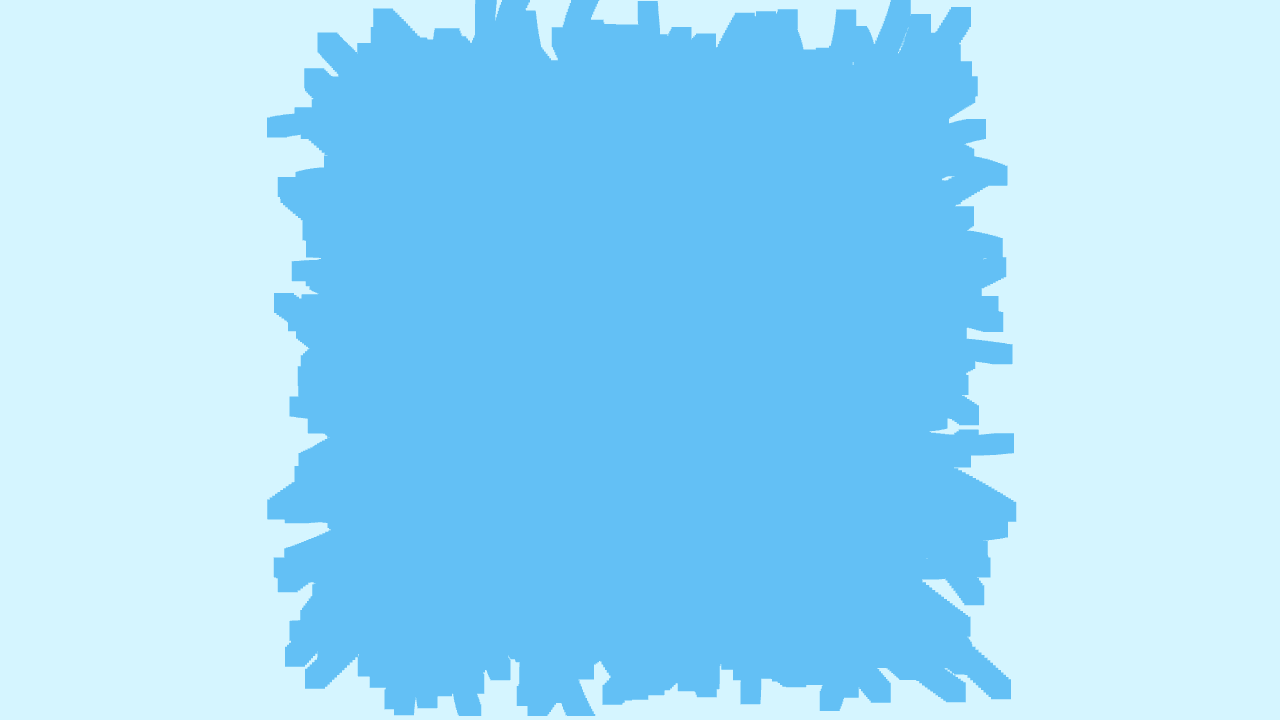
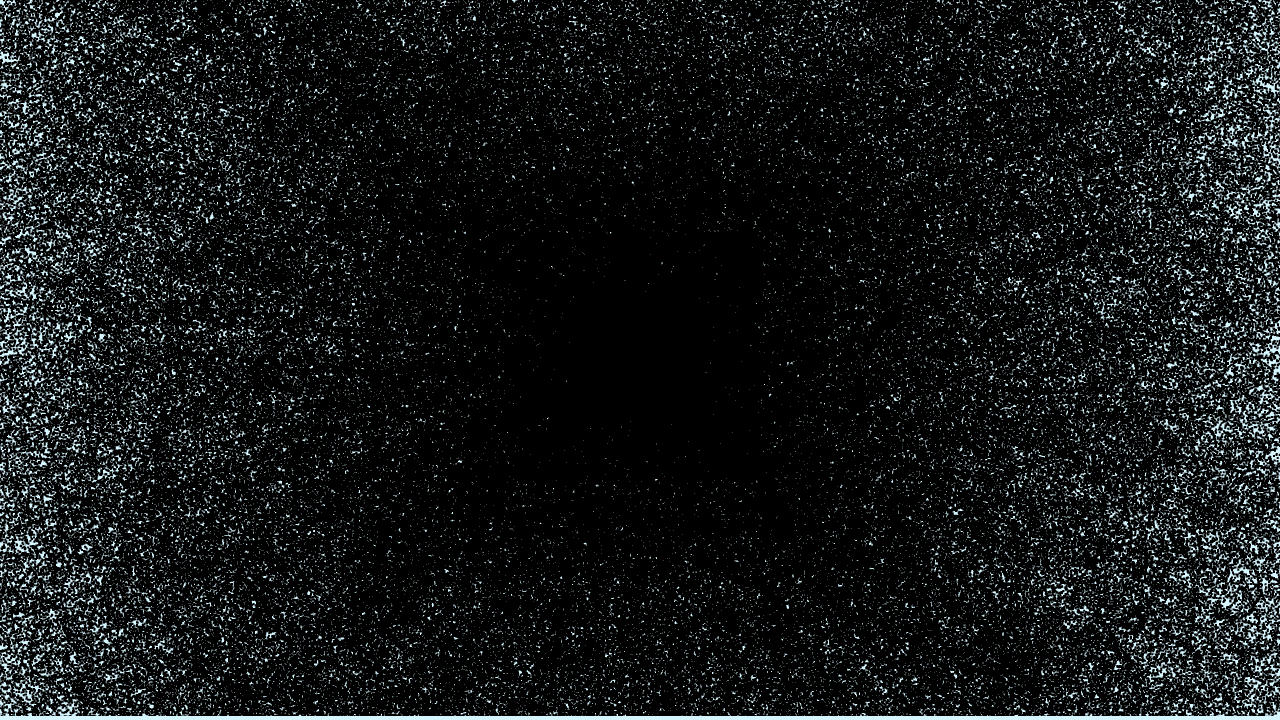
Before and after one commit to joshuakcockrell/site, a plain HTML site: page boxes.html in a window 1280 px wide. Shown: the part 161-881 px from the top of the page. Drawn offline with Linux system fonts and the light colour scheme; animation ran at ten frames a second.

Commit message:
25000 particles.

```diff
--- a/boxes.html
+++ b/boxes.html
@@ -38,7 +38,7 @@
 				vec2 zeroToTwo = zeroToOne * 2.0;
 
 				gl_Position = vec4(zeroToTwo*2.0 - 1.0, 0, 1); //ofset our positions
-				gl_PointSize = 20.0;
+				gl_PointSize = 2.0;
 			}
 		</script>
 
--- a/js/boxes.js
+++ b/js/boxes.js
@@ -6,8 +6,12 @@ canvas = document.getElementById('canvas');
 var resolution;
 
 var boxes = [];
-var BOX_COUNT = 3000;
+var BOX_COUNT = 25000;
 var boxesPoints = new Float32Array(BOX_COUNT*2); // each box takes two spots
+
+var current = Date.now();
+var previous;
+var delta;
 
 load_environment();
 load_boxes();
@@ -77,51 +81,35 @@ function box(){
     this.pos = [canvas.width / 4, canvas.height / 4];
     this.height = 10;
     this.width = 10;
-    this.speed = 0.5;
+    this.speed = 15.0;
     this.friction = 0.92;
     this.acceleration = [Math.random() * 2.0 - 1.0, Math.random() * 2.0 - 1.0];
     this.velocity = [(Math.random() * 2.0 - 1.0) * 25, (Math.random() * 2.0 - 1.0) * 25];
-    this.color = [Math.random()/2, 0.56, 0.76, 0.8];
-    // this.color = [0, 0, 0, 1];
-
-    this.points = new Float32Array([this.pos[0], this.pos[1],
-                                    this.pos[0], this.pos[1]+this.height,
-                                    this.pos[0]+this.width, this.pos[1]+this.height,
-                                    this.pos[0]+this.width, this.pos[1]])
-
-    this.updatePoints = function(){
-        this.points[0] = this.pos[0];
-        this.points[1] = this.pos[1];
-
-        this.points[2] = this.pos[0];
-        this.points[3] = this.pos[1]+this.height;
-
-        this.points[4] = this.pos[0]+this.width;
-        this.points[5] = this.pos[1]+this.height;
-
-        this.points[6] = this.pos[0]+this.width;
-        this.points[7] = this.pos[1];
-    }
+    //this.color = [Math.random()/2, 0.56, 0.76, 0.8];
+    this.color = [0,0,0,1];
 
     this.move = function(){
         this.velocity[0] -= this.acceleration[0] / 5;
         this.velocity[0] *= this.friction;
-        this.pos[0] += this.velocity[0] * this.speed;
+        this.pos[0] += this.velocity[0] * this.speed * delta;
         // if ( (this.pos[0]+this.width > canvas.width / 2) || (this.pos[0] < 0) ){
         //     this.velocity[0] *= -1;
         // }
         this.velocity[1] -= this.acceleration[1] / 5;
         this.velocity[1] *= this.friction;
-        this.pos[1] += this.velocity[1] * this.speed;
+        this.pos[1] += this.velocity[1] * this.speed * delta;
         // if ( (this.pos[1]+this.height > canvas.height / 2) || (this.pos[1] < 0) ){
         //     this.velocity[1] *= -1;
         // }
-        this.updatePoints();
     }
 }
 
 
 function animate(){
+
+    previous = current;
+    current = Date.now();
+    delta = (current - previous) / 1000;
 
     var box;
     boxI = 0;
@@ -129,18 +117,15 @@ function animate(){
     {
         box = boxes[b];
 
-        boxesPoints[boxI] = box.points[0];
-        boxI++;
-        boxesPoints[boxI] = box.points[1];
-        boxI++;
-
-
-        gl.uniform4f(gl.getUniformLocation(program, "u_color"),
-            box.color[0], box.color[1],
-            box.color[2], box.color[3]);
+        boxesPoints[boxI] = box.pos[0];
+        boxesPoints[boxI+1] = box.pos[1];
+        boxI += 2;
 
         box.move();
     }
+    gl.uniform4f(gl.getUniformLocation(program, "u_color"),
+            box.color[0], box.color[1],
+            box.color[2], box.color[3]);
     gl.bufferData(gl.ARRAY_BUFFER, boxesPoints, gl.STATIC_DRAW);
     gl.drawArrays(gl.POINTS, 0, boxes.length); //# total points
 
```
